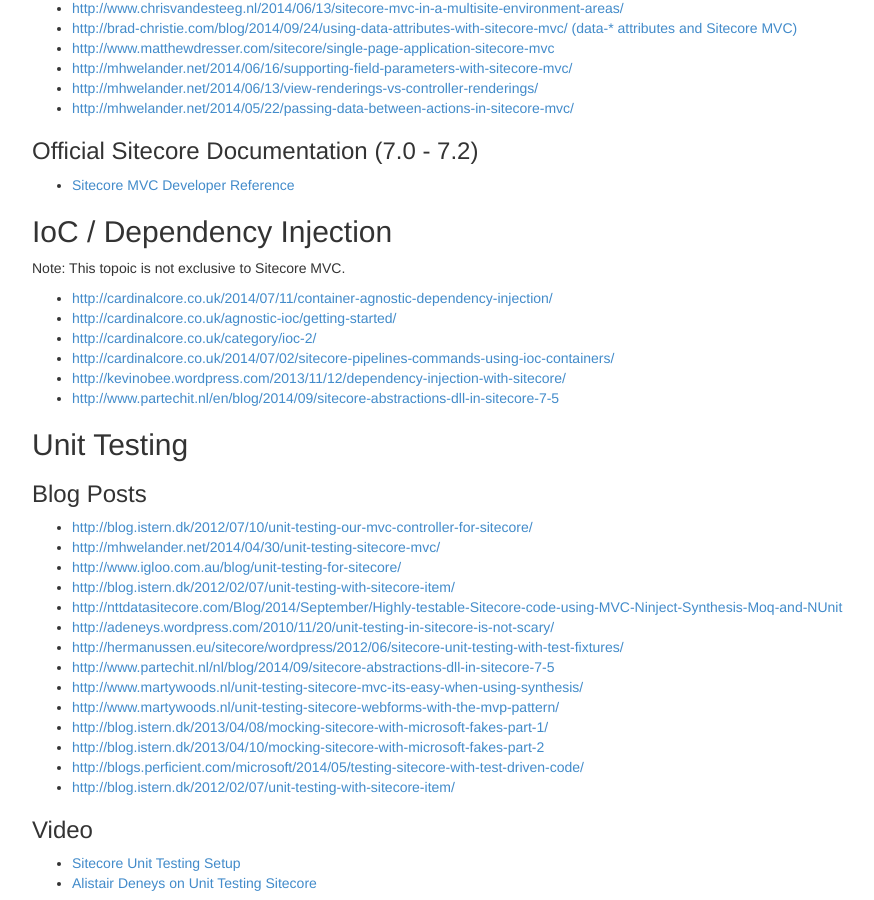
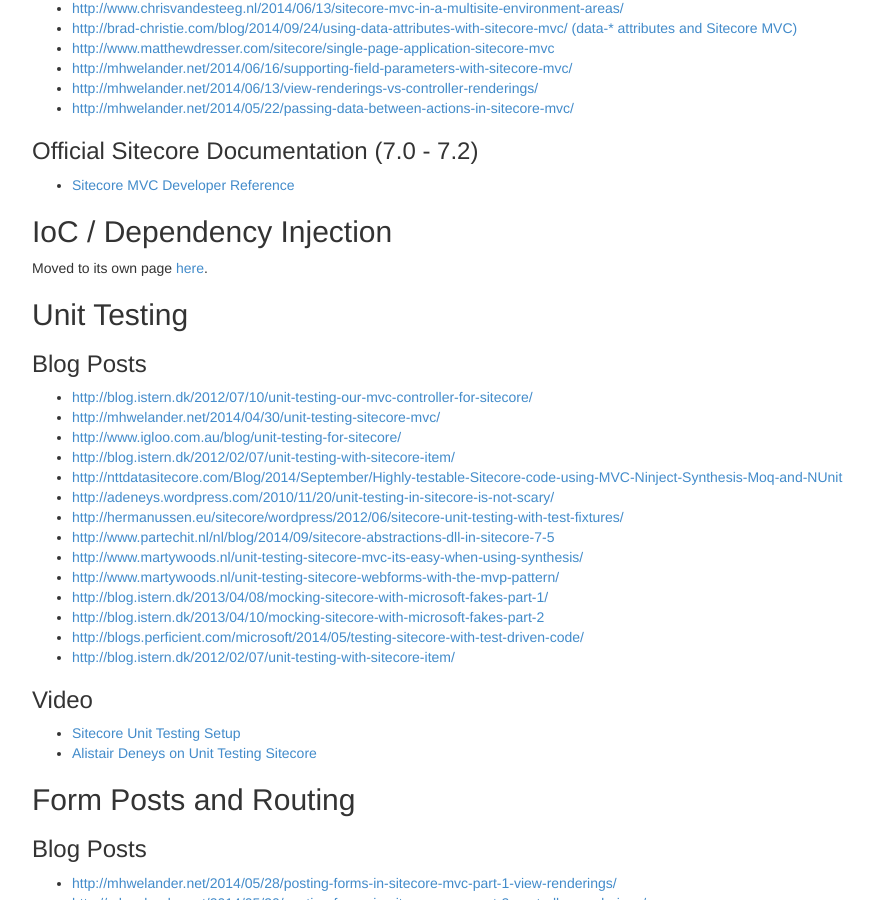
Before and after one commit to Sitecore-Community/docs, a Jekyll site: the page built from documentation/Sitecore MVC/index.md, in a window 1280 px wide and 900 px high, scrolled down 711 px. Shown: the whole window, without its empty margins (38-912 px from the left). Built offline with Jekyll 4.4.1, drawn with Linux system fonts in a browser that asks for light colours; nearby versions of some CDN libraries.

Commit message:
Moved IOC to its own section.

```diff
--- a/documentation/Sitecore MVC/index.md
+++ b/documentation/Sitecore MVC/index.md
@@ -34,14 +34,7 @@
 
 ## IoC / Dependency Injection
 
-Note: This topoic is not exclusive to Sitecore  MVC.
-
-* [http://cardinalcore.co.uk/2014/07/11/container-agnostic-dependency-injection/](http://cardinalcore.co.uk/2014/07/11/container-agnostic-dependency-injection/)
-* [http://cardinalcore.co.uk/agnostic-ioc/getting-started/](http://cardinalcore.co.uk/agnostic-ioc/getting-started/)
-* [http://cardinalcore.co.uk/category/ioc-2/](http://cardinalcore.co.uk/category/ioc-2/)
-* [http://cardinalcore.co.uk/2014/07/02/sitecore-pipelines-commands-using-ioc-containers/](http://cardinalcore.co.uk/2014/07/02/sitecore-pipelines-commands-using-ioc-containers/)
-* [http://kevinobee.wordpress.com/2013/11/12/dependency-injection-with-sitecore/](http://kevinobee.wordpress.com/2013/11/12/dependency-injection-with-sitecore/)
-* [http://www.partechit.nl/en/blog/2014/09/sitecore-abstractions-dll-in-sitecore-7-5](http://www.partechit.nl/en/blog/2014/09/sitecore-abstractions-dll-in-sitecore-7-5)
+Moved to its own page [here](/docs/documentation/IoC/index.html).
 
 ## <a name="unit-testing"></a>Unit Testing
 
```
Also changed, not shown: documentation/IoC/index.md (added, +17 -0 lines).
